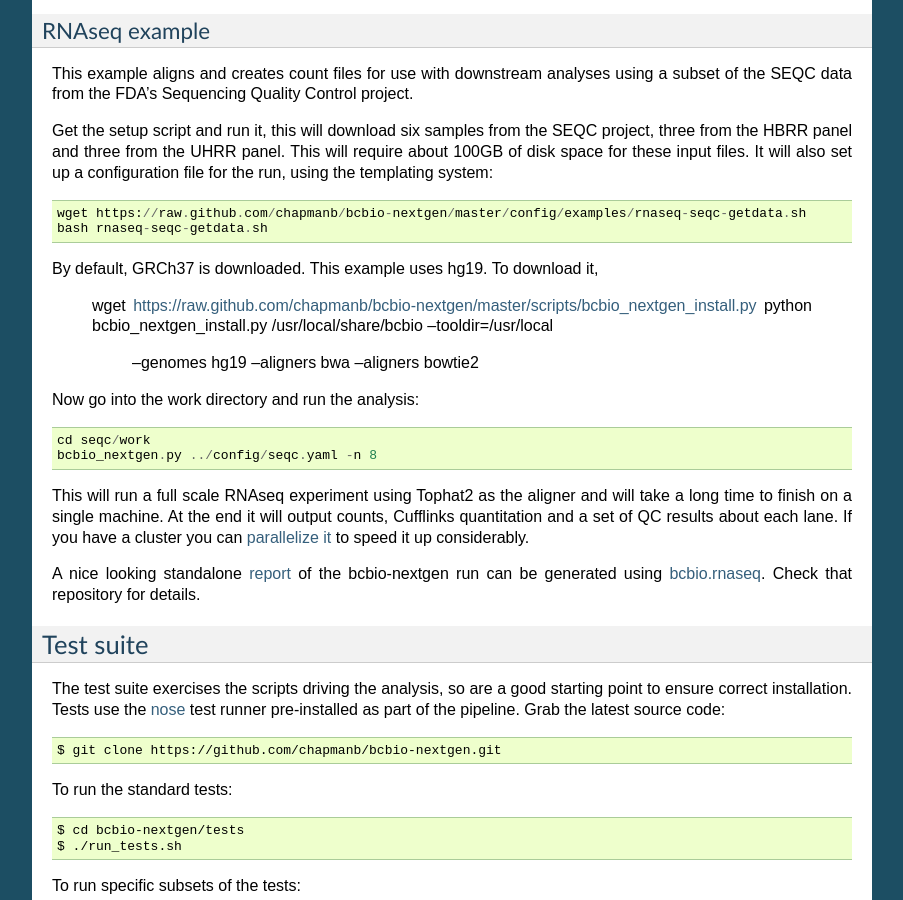
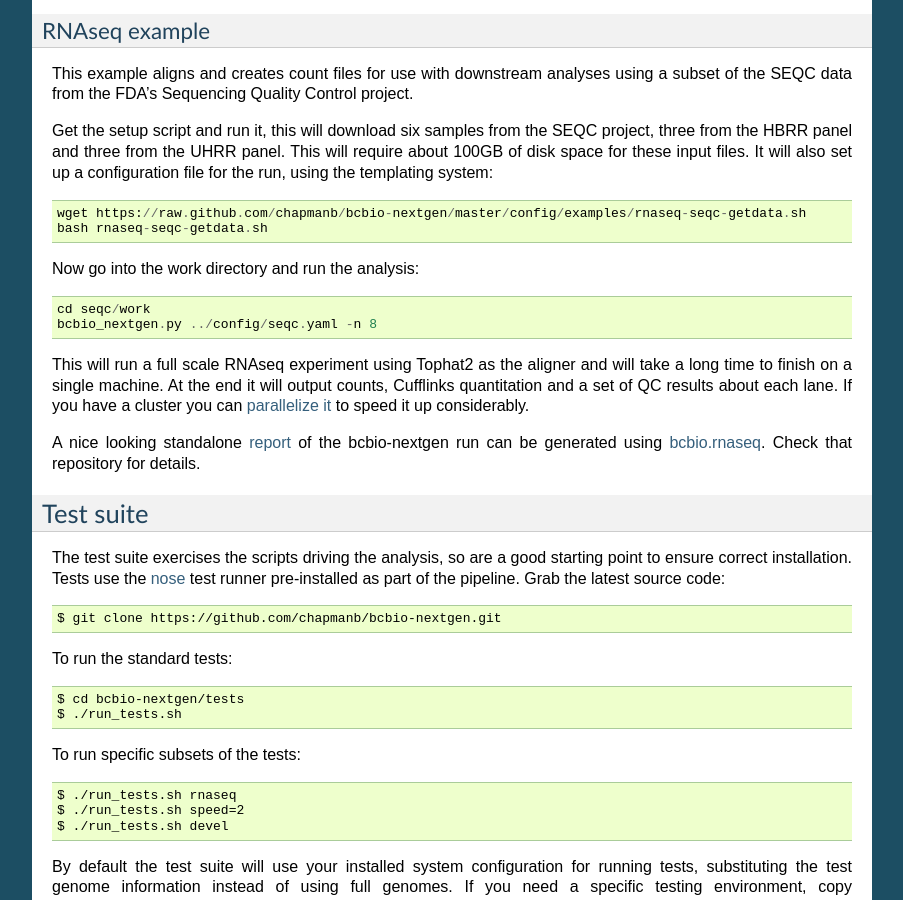
Before and after one commit to bcbio/bcbio-nextgen, a Sphinx documentation site: the page built from docs/contents/testing.rst, in a window 1280 px wide and 900 px high, scrolled down 3606 px. Shown: the whole window, without its empty margins (198-1101 px from the left). Built offline with Sphinx 7.4.7, drawn with Linux system fonts in a browser that asks for light colours.

Commit message:
RNA-seq pipeline test default to GRCh37 not hg19.

```diff
--- a/docs/contents/testing.rst
+++ b/docs/contents/testing.rst
@@ -239,12 +239,6 @@
   wget https://raw.github.com/chapmanb/bcbio-nextgen/master/config/examples/rnaseq-seqc-getdata.sh
   bash rnaseq-seqc-getdata.sh
 
-By default, GRCh37 is downloaded. This example uses hg19. To download it,
-
-  wget https://raw.github.com/chapmanb/bcbio-nextgen/master/scripts/bcbio_nextgen_install.py
-  python bcbio_nextgen_install.py /usr/local/share/bcbio --tooldir=/usr/local \
-     --genomes hg19 --aligners bwa --aligners bowtie2
-
 Now go into the work directory and run the analysis::
 
    cd seqc/work
```
